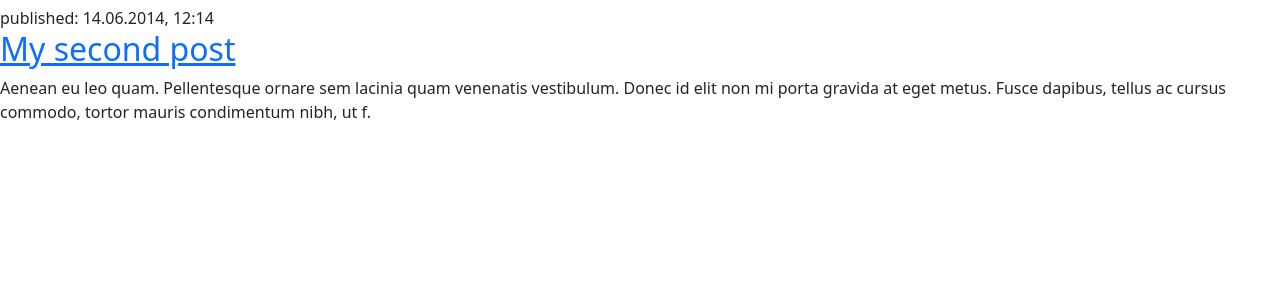
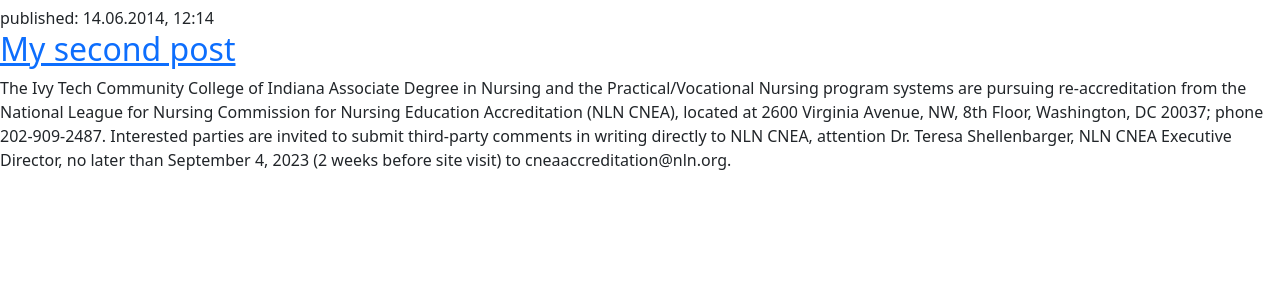
Before and after one commit to SeaOptative/my-first-blog, a Django app: page / in a window 1280 px wide. Shown: the part 50-348 px from the top of the page. Run offline with Django 3.2, Linux system fonts and the light colour scheme.

Commit message:
Modified

```diff
--- /dev/null
+++ b/blog/templates/blog/base.html
@@ -0,0 +1,41 @@
+{% load static %}
+<!DOCTYPE html>
+<html>
+    <head>
+        <title>Django Girls blog</title>
+        <link rel="stylesheet" href="https://cdn.jsdelivr.net/npm/bootstrap@5.1.3/dist/css/bootstrap.min.css" integrity="sha384-1BmE4kWBq78iYhFldvKuhfTAU6auU8tT94WrHftjDbrCEXSU1oBoqyl2QvZ6jIW3" crossorigin="anonymous">
+        <link rel="stylesheet" href="{% static 'css/blog.css' %}">
+        <link href="//fonts.googleapis.com/css?family=Lobster&subset=latin,latin-ext" rel="stylesheet" type="text/css">
+
+    </head>
+    <body>
+        <header class="page-header">
+            <div class="container">
+                <h1><a href="/">Django Girls Blog</a></h1>
+            </div>
+        </header>
+
+        <main class="container">
+            <div class="row">
+                <div class="col">
+                    {% for post in posts %}
+                        <article class="post">
+                            <time class="date">
+                                {{ post.published_date }}
+                            </time>
+                            <h2><a href="">{{ post.title }}</a></h2>
+                            <p>{{ post.text|linebreaksbr }}</p>
+                        </article>
+                    {% endfor %}
+                </div>
+            </div>
+        </main>
+
+        <article>
+            <time>published: 14.06.2014, 12:14</time>
+            <h2><a href="">My second post</a></h2>
+            <p>The Ivy Tech Community College of Indiana Associate Degree in Nursing and the Practical/Vocational Nursing program systems are pursuing re-accreditation from the National League for Nursing Commission for Nursing Education Accreditation (NLN CNEA), located at 2600 Virginia Avenue, NW, 8th Floor, Washington, DC 20037; phone 202-909-2487. Interested parties are invited to submit third-party comments in writing directly to NLN CNEA, attention Dr. Teresa Shellenbarger,
+                NLN CNEA Executive Director, no later than September 4, 2023 (2 weeks before site visit) to cneaaccreditation@nln.org.</p>
+        </article>
+    </body>
+</html>
--- a/blog/templates/blog/post_list.html
+++ b/blog/templates/blog/post_list.html
@@ -1,23 +1,6 @@
-{% load static %}
-<!DOCTYPE html>
-<html>
-    <head>
-        <title>Django Girls blog</title>
-        <link rel="stylesheet" href="https://cdn.jsdelivr.net/npm/bootstrap@5.1.3/dist/css/bootstrap.min.css" integrity="sha384-1BmE4kWBq78iYhFldvKuhfTAU6auU8tT94WrHftjDbrCEXSU1oBoqyl2QvZ6jIW3" crossorigin="anonymous">
-        <link rel="stylesheet" href="{% static 'css/blog.css' %}">
-        <link href="//fonts.googleapis.com/css?family=Lobster&subset=latin,latin-ext" rel="stylesheet" type="text/css">
+{% extends 'blog/base.html' %}
 
-    </head>
-    <body>
-        <header class="page-header">
-            <div class="container">
-                <h1><a href="/">Django Girls Blog</a></h1>
-            </div>
-        </header>
-
-        <main class="container">
-            <div class="row">
-                <div class="col">
+{% block content %}
     {% for post in posts %}
         <article class="post">
             <time class="date">
@@ -27,14 +10,4 @@
             <p>{{ post.text|linebreaksbr }}</p>
         </article>
     {% endfor %}
-                </div>
-            </div>
-        </main>
-
-        <article>
-            <time>published: 14.06.2014, 12:14</time>
-            <h2><a href="">My second post</a></h2>
-            <p>Aenean eu leo quam. Pellentesque ornare sem lacinia quam venenatis vestibulum. Donec id elit non mi porta gravida at eget metus. Fusce dapibus, tellus ac cursus commodo, tortor mauris condimentum nibh, ut f.</p>
-        </article>
-    </body>
-</html>
+{% endblock %}
```
Lines whose indentation alone changed are shown as unchanged.
